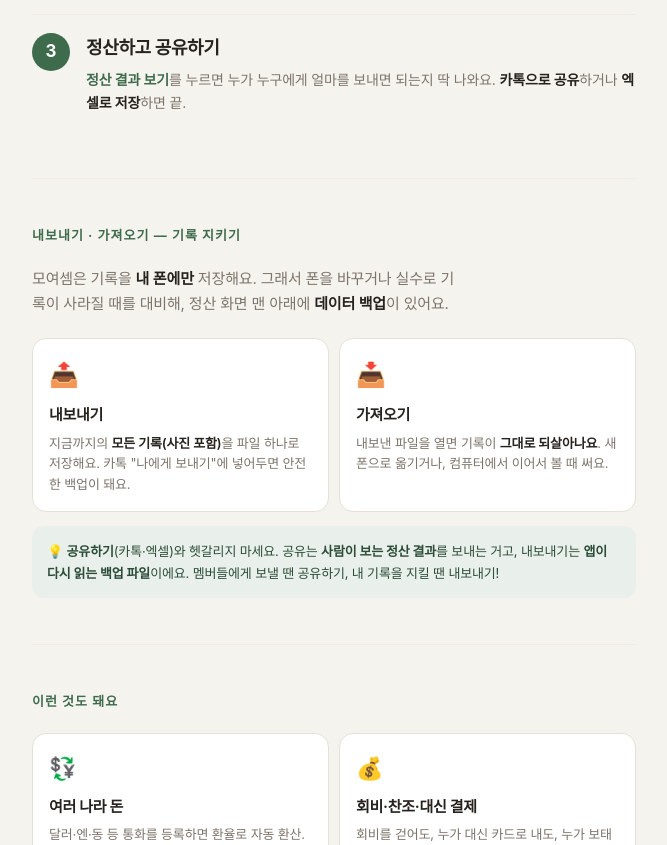
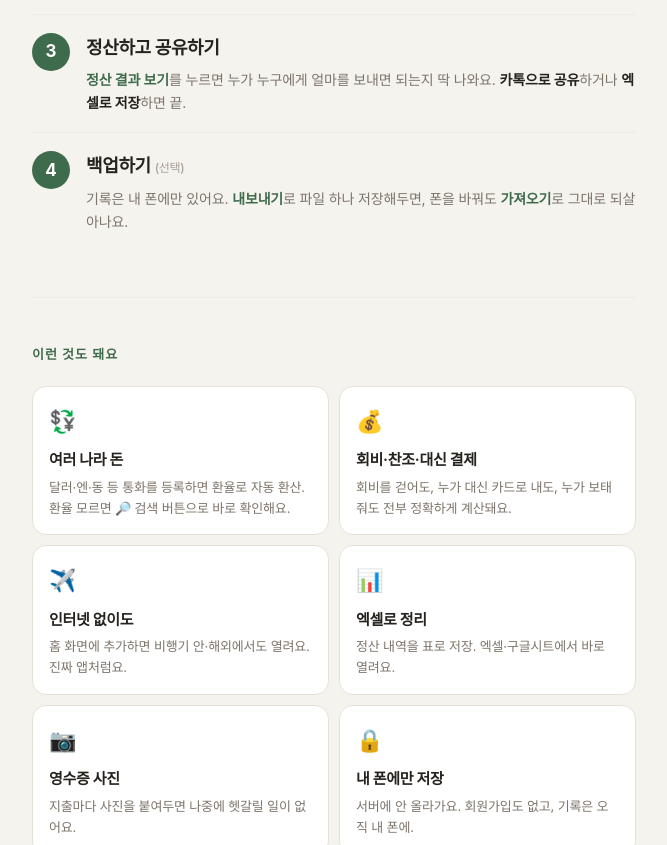
Before and after one commit to Dahyeonjang/moa, a plain HTML site: page guide.html in a window 1280 px wide. Shown: the part 640-1485 px from the top of the page, without its empty margins (306-973 px from the left). Drawn offline with Linux system fonts and the light colour scheme.

Commit message:
설명서: 내보내기·가져오기를 4번 스텝으로 간략화 (별도 섹션 제거)

```diff
--- a/guide.html
+++ b/guide.html
@@ -52,18 +52,7 @@
   .step .body p { margin-top: 3px; font-size: 14px; }
   .step .body .hi { color: var(--accent); font-weight: 600; }
 
-  /* 내보내기·가져오기 */
-  .backup-row { display: grid; grid-template-columns: 1fr 1fr; gap: 10px; }
-  @media (max-width: 460px) { .backup-row { grid-template-columns: 1fr; } }
-  .backup-card { background: var(--card); border: 1px solid var(--line); border-radius: 14px; padding: 16px; }
-  .backup-card .bu-ic { font-size: 24px; }
-  .backup-card h4 { font-size: 15px; font-weight: 700; margin: 8px 0 5px; letter-spacing: -0.02em; }
-  .backup-card p { font-size: 13px; line-height: 1.6; }
-  .tip {
-    margin-top: 14px; background: var(--accent-soft); border-radius: 12px;
-    padding: 14px 15px; font-size: 13px; line-height: 1.7; color: var(--brand-ink);
-  }
-  .tip strong { color: var(--brand-ink); font-weight: 700; }
+  .step .body .opt { font-size: 12px; color: var(--faint); font-weight: 500; }
 
   /* 기능 카드 */
   .feat { display: grid; grid-template-columns: 1fr 1fr; gap: 10px; }
@@ -126,24 +115,13 @@
           <p><span class="hi">정산 결과 보기</span>를 누르면 누가 누구에게 얼마를 보내면 되는지 딱 나와요. <strong>카톡으로 공유</strong>하거나 <strong>엑셀로 저장</strong>하면 끝.</p>
         </div>
       </div>
-    </section>
-
-    <section>
-      <h2>내보내기 · 가져오기 — 기록 지키기</h2>
-      <p class="lead">모여셈은 기록을 <strong>내 폰에만</strong> 저장해요. 그래서 폰을 바꾸거나 실수로 기록이 사라질 때를 대비해, 정산 화면 맨 아래에 <strong>데이터 백업</strong>이 있어요.</p>
-      <div class="backup-row">
-        <div class="backup-card">
-          <div class="bu-ic">📤</div>
-          <h4>내보내기</h4>
-          <p>지금까지의 <strong>모든 기록(사진 포함)</strong>을 파일 하나로 저장해요. 카톡 "나에게 보내기"에 넣어두면 안전한 백업이 돼요.</p>
-        </div>
-        <div class="backup-card">
-          <div class="bu-ic">📥</div>
-          <h4>가져오기</h4>
-          <p>내보낸 파일을 열면 기록이 <strong>그대로 되살아나요</strong>. 새 폰으로 옮기거나, 컴퓨터에서 이어서 볼 때 써요.</p>
+      <div class="step">
+        <div class="n">4</div>
+        <div class="body">
+          <h3>백업하기 <span class="opt">(선택)</span></h3>
+          <p>기록은 내 폰에만 있어요. <span class="hi">내보내기</span>로 파일 하나 저장해두면, 폰을 바꿔도 <span class="hi">가져오기</span>로 그대로 되살아나요.</p>
         </div>
       </div>
-      <p class="tip">💡 <strong>공유하기</strong>(카톡·엑셀)와 헷갈리지 마세요. 공유는 <strong>사람이 보는 정산 결과</strong>를 보내는 거고, 내보내기는 <strong>앱이 다시 읽는 백업 파일</strong>이에요. 멤버들에게 보낼 땐 공유하기, 내 기록을 지킬 땐 내보내기!</p>
     </section>
 
     <section>
```
